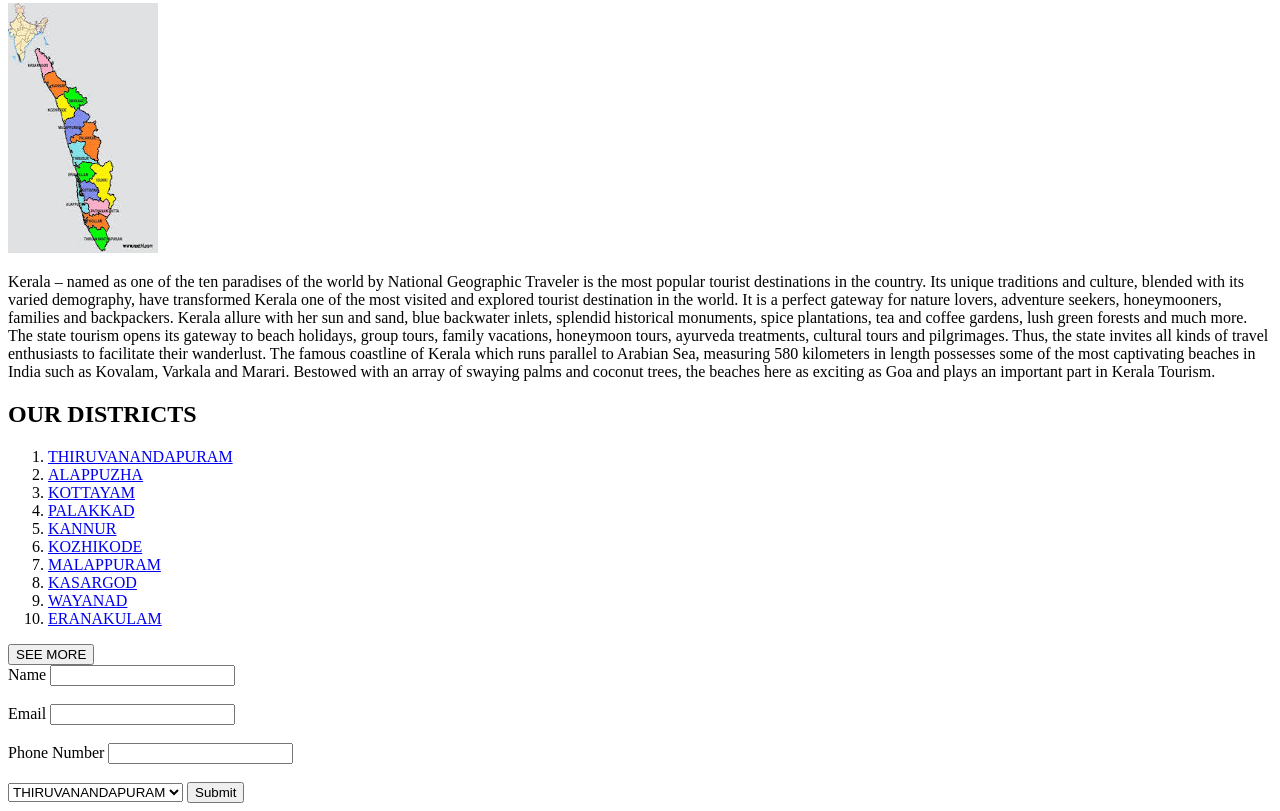
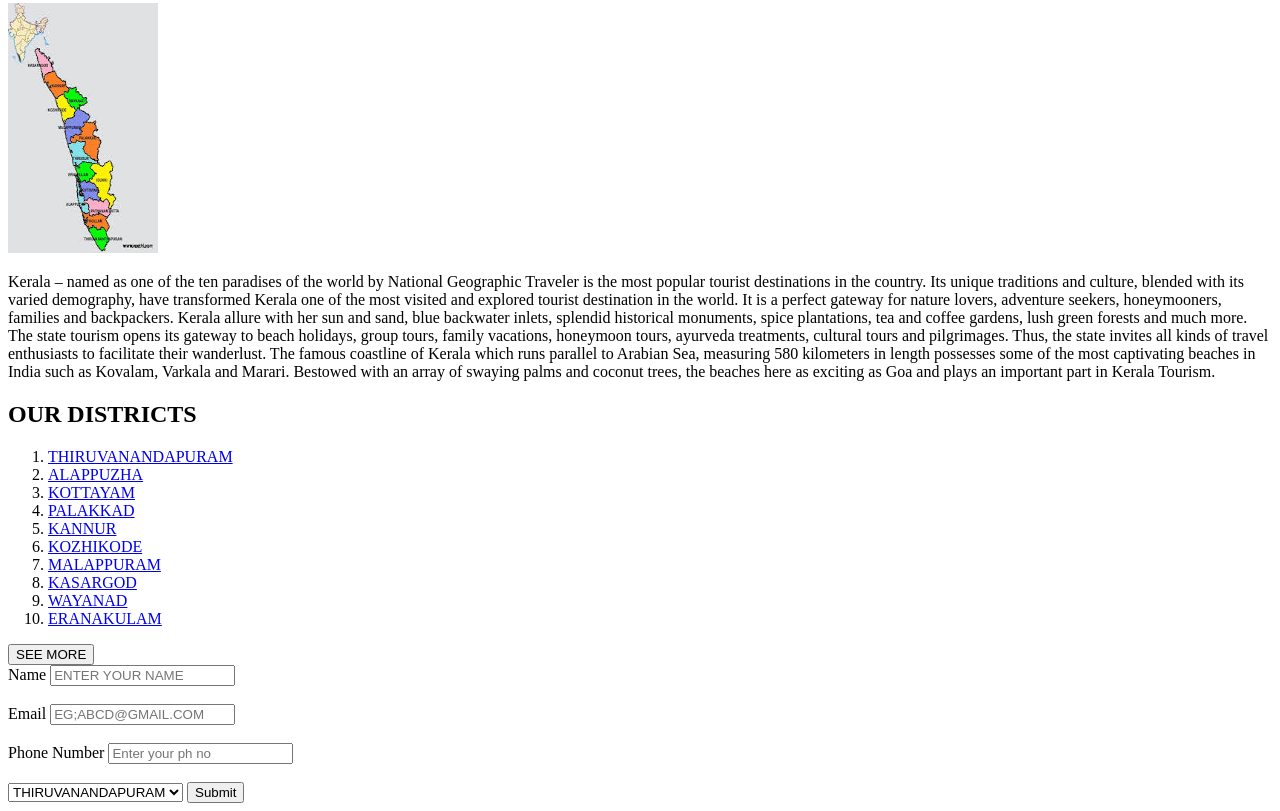
Before and after one commit to fathimarishik/KERALATOURISM, a plain HTML site: page index.html in a window 1280 px wide. Shown: the part 1685-2496 px from the top of the page. Drawn offline with Linux system fonts and the light colour scheme.

Commit message:
first commit

```diff
--- a/index.html
+++ b/index.html
@@ -76,13 +76,14 @@
         </section>
         <form action="">
           <label for="Name">Name</label>
-          <input type="text" name="" id="">
+          <input type="text" name="" id="" placeholder="ENTER YOUR NAME" required pattern="[A-Za-z\s]">
+
           <br><br>
           <label for="Email">Email</label>
-          <input type="email" name="" id="">
+          <input type="email" name="" id="" placeholder="EG;ABCD@GMAIL.COM" required>
           <br><br>
           <label for="Phone Number">Phone Number</label>
-          <input type="number" name="" id="">
+          <input type="number" name="" id="" placeholder="Enter your ph no" required>
           <br><br>
           <select name="Districts" id="">
           <option value="">THIRUVANANDAPURAM</option>
```
